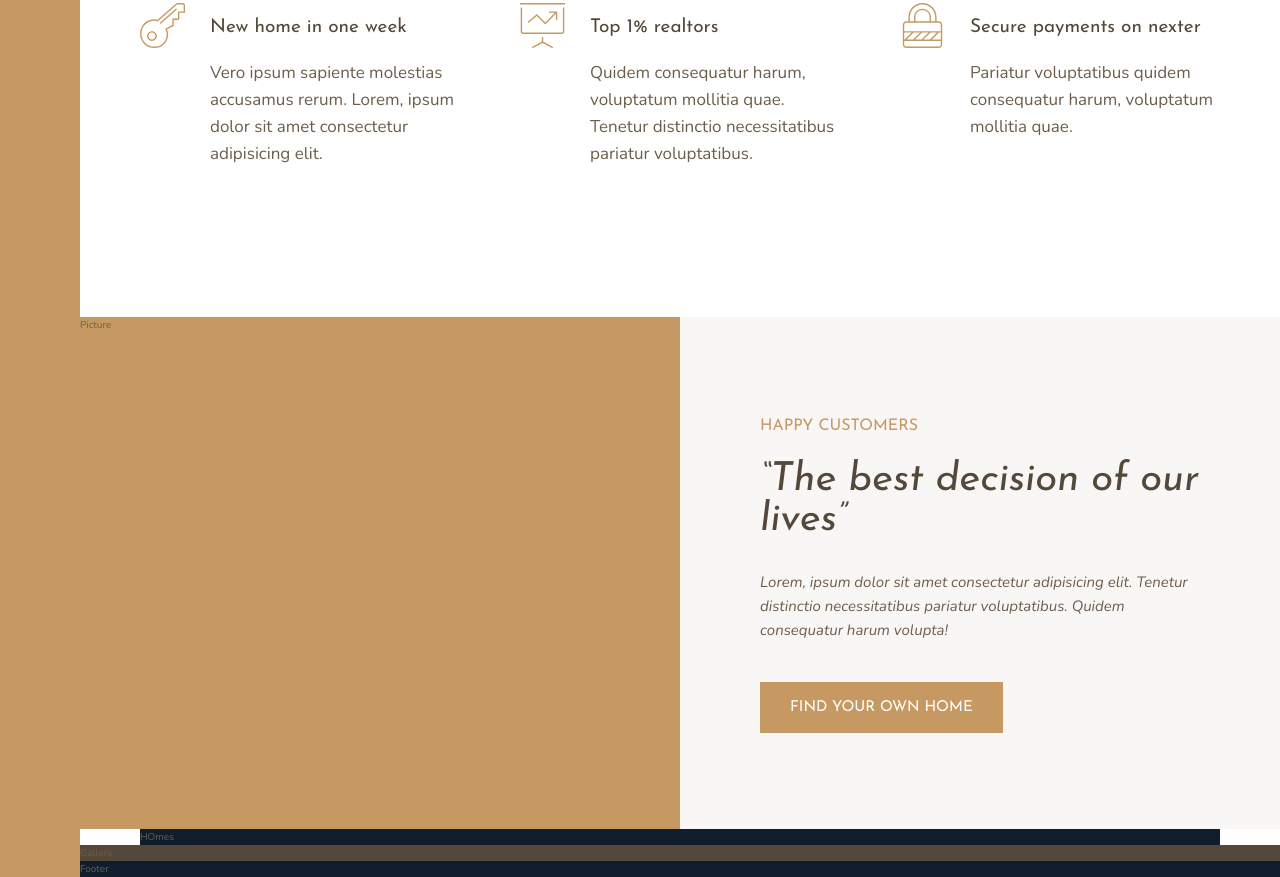
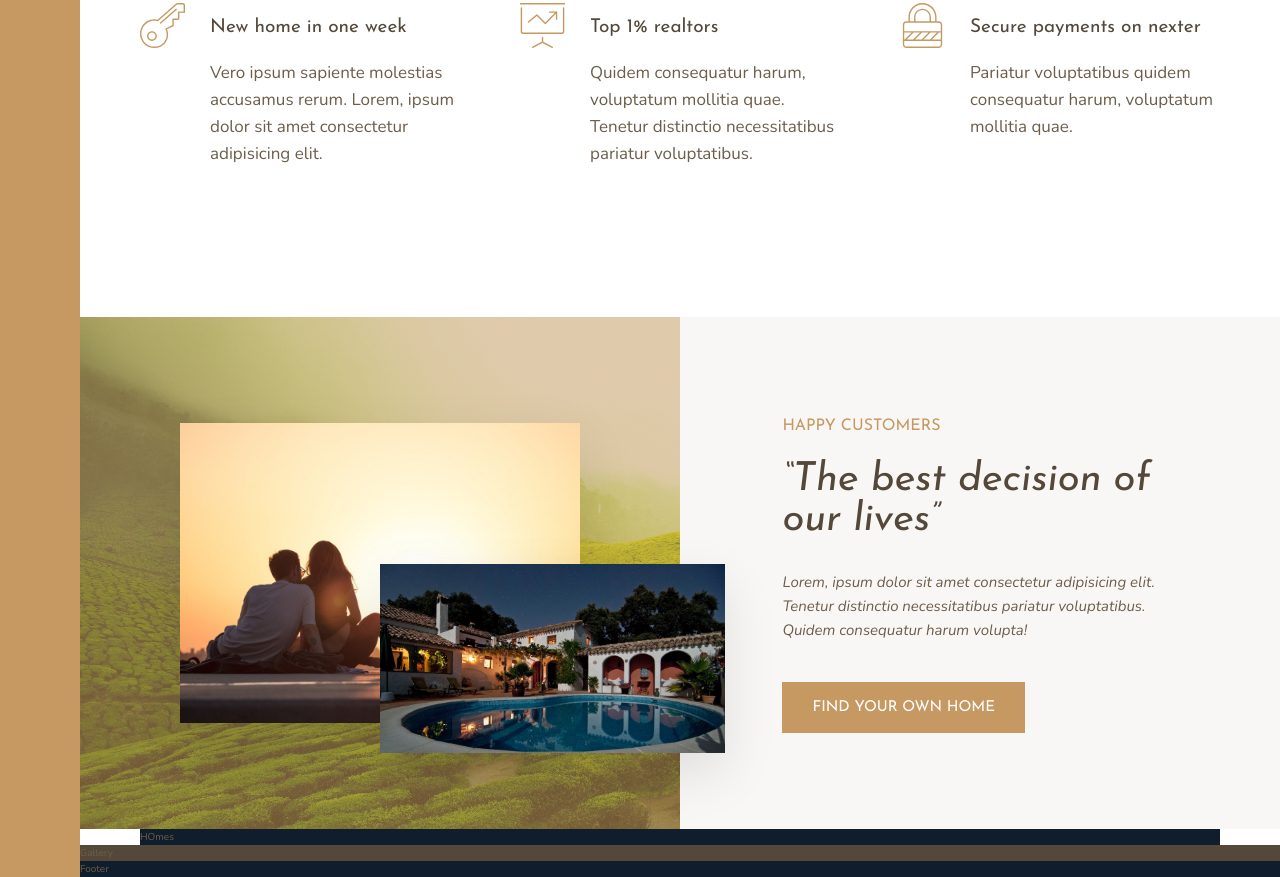
Before and after one commit to irshadkhan2019/nexter-design, a website: page index.html in a window 1280 px wide. Shown: the part 991-1868 px from the top of the page. Drawn offline with nearby package versions, Linux system fonts and the light colour scheme.

Commit message:
story picture section

```diff
--- a/index.html
+++ b/index.html
@@ -77,7 +77,8 @@
         </div>
     </section>
     <div class="story__pictures">
-        Picture
+        <img src="img/story-1.jpeg" alt="Couple with new house" class="story__img--1">
+        <img src="img/story-2.jpeg" alt="New house" class="story__img--2">
     </div>
     <div class="story__content">
         <h3 class="heading-3 mb-sm">Happy Customers</h3>
--- a/sass/_story.scss
+++ b/sass/_story.scss
@@ -2,13 +2,39 @@
   &__pictures {
     background-color: $color-primary;
     grid-column: full-start /col-end 4;
+    background-image: linear-gradient(rgba($color-primary, .5), rgba($color-primary, .5)), url(../img/back.jpg);
+    background-size: cover;
+
+    display: grid;
+    grid-template-rows: repeat(6, 1fr);
+    grid-template-columns: repeat(6, 1fr);
+    align-items: center;
+
   }
+
+
+  &__img--1{
+    width: 100%;
+    grid-row: 2 / 6;
+    grid-column: 2 / 6;
+    box-shadow: 0 2rem 5rem rgba(#000, .1);
+  }
+
+  &__img--2{
+    width: 115%;
+    grid-row: 4/ 6;
+    grid-column: 4/ 7;
+    box-shadow: 0 2rem 5rem rgba(#000, .1);
+    z-index: 2;
+  }
+
+
 
   &__content {
     background-color: $color-grey-light-1;
     grid-column: col-start 5 /full-end;
 
-    padding: 6rem 8rem;
+    padding: 6rem 8vw;
 
     // display: flex;
     // flex-direction: column;
```
Also changed, not shown: css/style.css.
